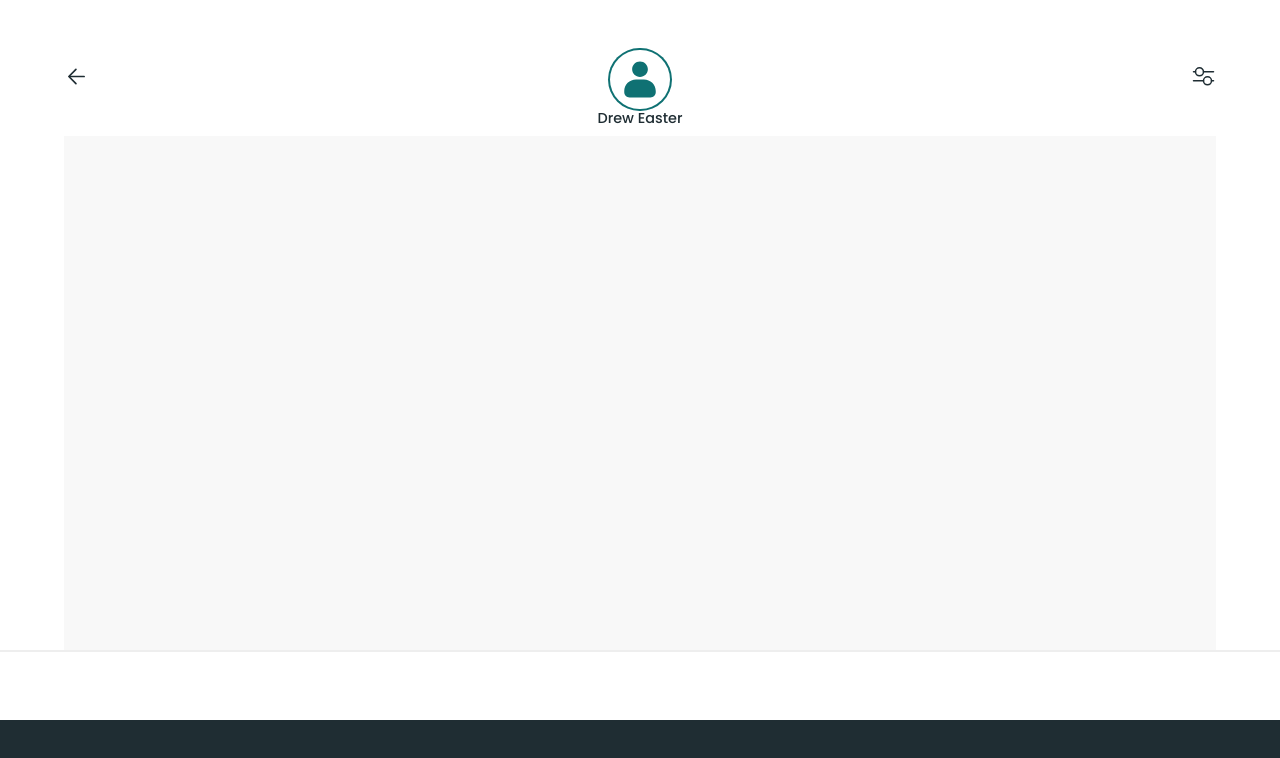
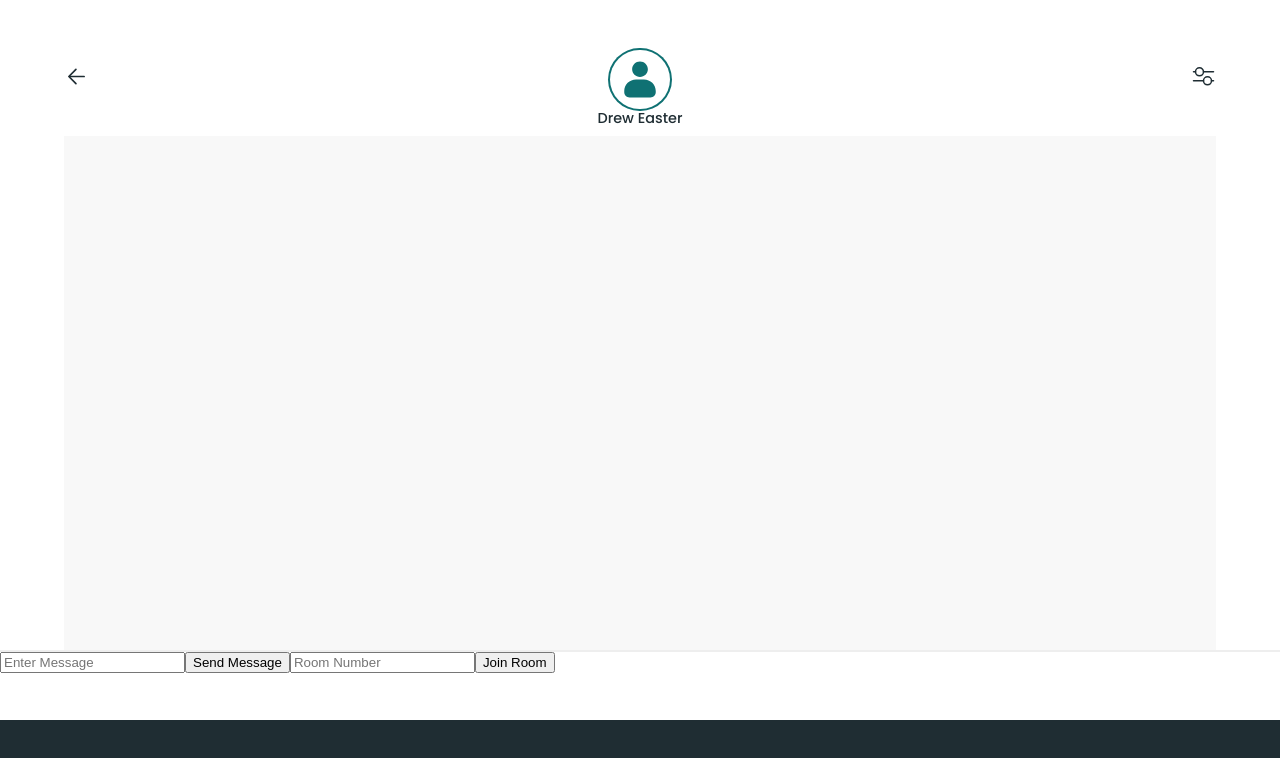
Before and after one commit to JOrullian/project-3-working-title, a React (Vite) app in the folder client/: page /chat in a window 1280 px wide. Shown: the top 758 px of the page. Built offline with nearby package versions, Linux system fonts and the light colour scheme; no server answers.

Commit message:
Integrate barebones chat/socket.io functionality with front end

```diff
--- a/client/src/components/ChatWindow.jsx
+++ b/client/src/components/ChatWindow.jsx
@@ -1,4 +1,7 @@
 import io from 'socket.io-client'
+import BackArrow from '../assets/back-arrow.svg'
+import Settings from '../assets/settings.svg'
+import ProfileImg from '../assets/profile-img.svg'
 import { useEffect, useState } from 'react'
 
 const ChatWindow = () => {
@@ -25,8 +28,51 @@ const ChatWindow = () => {
         });
     }, [socket])
 
+    // return (
+    //     <div>
+    //         <input
+    //             placeholder="Room Number"
+    //             onChange={(event) => {
+    //                 setRoom(event.target.value)
+    //             }}
+    //         />
+    //         <button onClick={joinRoom}>Join Room</button>
+    //         <input placeholder="Enter Message" onChange={(event) =>
+    //             setMessage(event.target.value)
+    //         } />
+    //         <button onClick={sendMessage}>Send Message</button>
+    //         <h1>Message</h1>
+    //         {messageReceived}
+    //     </div>
+    // )
+
     return (
-        <div>
+        <>
+            <div className="page-main-container">
+                <header className="chat-header">
+                    <div className="chat-back-arrow-container">
+                        <img className='chat-profile-backarrow' src={BackArrow}></img>
+                    </div>
+                    <div className="chat-title-container">
+                        <div className='chat-profile-img-border'>
+                            <div className='chat-profile-img-container'>
+                                <img className='chat-profile-img' src={ProfileImg}></img>
+                            </div>
+                        </div>
+                        <h1 className='chat-name'>Drew Easter</h1>
+                    </div>
+                    <div className="class-settings-icon-container">
+                        <img className='class-settings-icon' src={Settings}></img>
+                    </div>
+                </header>
+                <div className='chat-body'>
+                    <h1>{messageReceived}</h1>
+                </div>
+                <div className='chat-keyboard-container'>
+                    <input placeholder="Enter Message" onChange={(event) =>
+                        setMessage(event.target.value)
+                    } />
+                    <button onClick={sendMessage}>Send Message</button>
                     <input
                         placeholder="Room Number"
                         onChange={(event) => {
@@ -34,13 +80,12 @@ const ChatWindow = () => {
                         }}
                     />
                     <button onClick={joinRoom}>Join Room</button>
-            <input placeholder="Enter Message" onChange={(event) =>
-                setMessage(event.target.value)
-            } />
-            <button onClick={sendMessage}>Send Message</button>
-            <h1>Message</h1>
-            {messageReceived}
                 </div>
+            </div>
+            <div className='navbar'>
+                {/* Placeholder for navbar */}
+            </div>
+        </>
     )
 }
 
--- a/client/src/pages/Chat.jsx
+++ b/client/src/pages/Chat.jsx
@@ -1,38 +1,41 @@
-import BackArrow from '../assets/back-arrow.svg'
-import Settings from '../assets/settings.svg'
-import ProfileImg from '../assets/profile-img.svg'
+// import BackArrow from '../assets/back-arrow.svg'
+// import Settings from '../assets/settings.svg'
+// import ProfileImg from '../assets/profile-img.svg'
 import ChatWindow from '../components/ChatWindow'
 
 export default function Chat(props) {
     return (
-        <>
-            <div className="page-main-container">
-                <header className="chat-header">
-                    <div className="chat-back-arrow-container">
-                        <img className='chat-profile-backarrow' src={BackArrow}></img>
-                    </div>
-                    <div className="chat-title-container">
-                        <div className='chat-profile-img-border'>
-                            <div className='chat-profile-img-container'>
-                                <img className='chat-profile-img' src={ProfileImg}></img>
-                            </div>
-                        </div>
-                        <h1 className='chat-name'>Drew Easter</h1>
-                    </div>
-                    <div className="class-settings-icon-container">
-                        <img className='class-settings-icon' src={Settings}></img>
-                    </div>
-                </header>
-                <div className='chat-body'>
+        <ChatWindow />
+    )
+    // return (
+    //     <>
+    //         <div className="page-main-container">
+    //             <header className="chat-header">
+    //                 <div className="chat-back-arrow-container">
+    //                     <img className='chat-profile-backarrow' src={BackArrow}></img>
+    //                 </div>
+    //                 <div className="chat-title-container">
+    //                     <div className='chat-profile-img-border'>
+    //                         <div className='chat-profile-img-container'>
+    //                             <img className='chat-profile-img' src={ProfileImg}></img>
+    //                         </div>
+    //                     </div>
+    //                     <h1 className='chat-name'>Drew Easter</h1>
+    //                 </div>
+    //                 <div className="class-settings-icon-container">
+    //                     <img className='class-settings-icon' src={Settings}></img>
+    //                 </div>
+    //             </header>
+    //             <div className='chat-body'>
 
-                </div>
-                <div className='chat-keyboard-container'>
+    //             </div>
+    //             <div className='chat-keyboard-container'>
 
-                </div>
-            </div>
-            <div className='navbar'>
-                {/* Placeholder for navbar */}
-            </div>
-        </>
-    )
+    //             </div>
+    //         </div>
+    //         <div className='navbar'>
+    //             {/* Placeholder for navbar */}
+    //         </div>
+    //     </>
+    // )
 }
```
Lines whose indentation alone changed are shown as unchanged.
